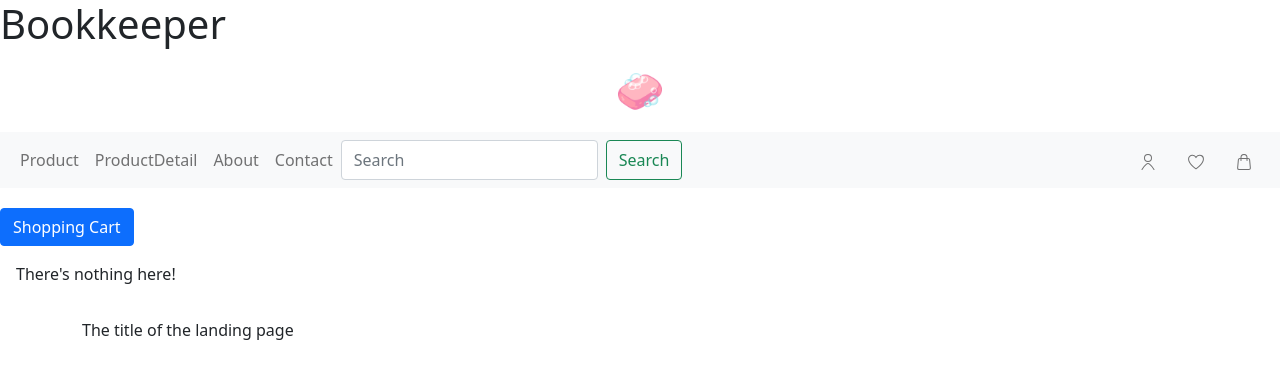
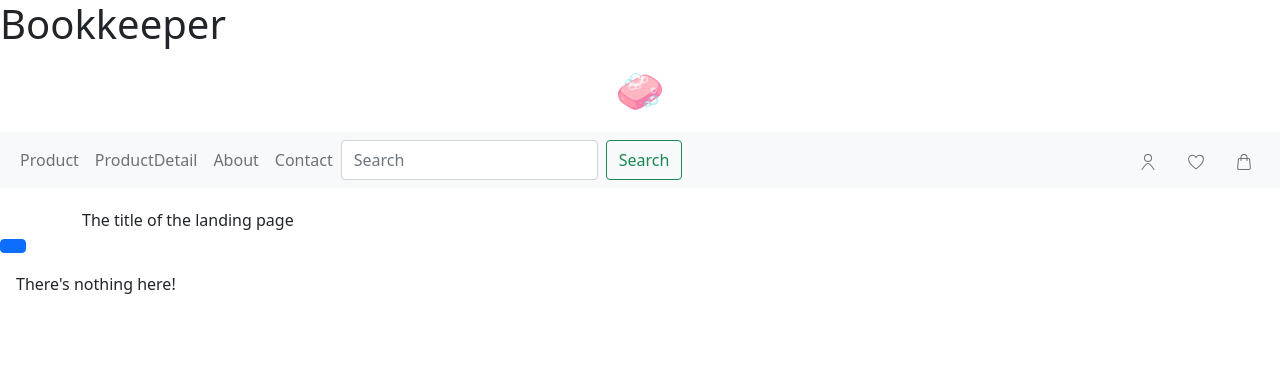
Before and after one commit to ChuyingHe/ap-frontend-react, a React (Create React App) app: page / in a window 1280 px wide. Shown: the top 378 px of the page. Built offline with nearby package versions, Linux system fonts and the light colour scheme.

Commit message:
update shoppingcart

```diff
--- a/src/App.tsx
+++ b/src/App.tsx
@@ -1,6 +1,6 @@
 import './App.css';
-import React, { Component } from 'react';
-import ShoppingCartSideBar from "./order/ShoppingCartSideBar"
+import React, { useState } from 'react';
+import ShoppingCartSideBar from './order/ShoppingCartSideBar';
 import LandingPage from './onepage/LandingPage';
 import { BrowserRouter, Routes, Route } from 'react-router-dom';
 import ProductDetail from './product/ProductDetail';
@@ -13,15 +13,20 @@ import APHeader from './shared/Header';
 import APNavigator from './shared/Navigator';
 
 const App: React.FC = () => {
+  // TODO: context: https://reactjs.org/docs/context.html
+  // const showCart = React.createContext(false);
+
   return (
     <div className="font-josefin-medium">
-        {/* LANDING HOME PAGE */}
       <h1>Bookkeeper</h1>
       <APHeader />
       <APNavigator />
-        {/* TODO: this should be the "Shopping cart buttons" */}
-        <ShoppingCartSideBar placement={"end"} name={"Shopping Cart"} />
-        <BrowserRouter >
+      <LandingPage></LandingPage>
+
+      <ShoppingCartSideBar />
+
+      {/* this is just a router */}
+      <BrowserRouter>
         <Routes>
           <Route path="products" element={<ProductList />} />
           <Route path="/products/:id" element={<ProductDetail />} />
@@ -41,9 +46,8 @@ const App: React.FC = () => {
           />
         </Routes>
       </BrowserRouter>
-        <LandingPage></LandingPage>
     </div>
   );
-}
+};
 
 export default App;
--- a/src/order/ShoppingCartSideBar.tsx
+++ b/src/order/ShoppingCartSideBar.tsx
@@ -1,9 +1,12 @@
 // TODO: OffCanvas
 import { Button } from 'react-bootstrap';
 import { useState } from 'react';
-import Offcanvas from 'react-bootstrap/Offcanvas'
+import Offcanvas from 'react-bootstrap/Offcanvas';
 
-function ShoppingCartSideBar({ name, ...props }: {name: string} & any) {
+function ShoppingCartSideBar({
+  name,
+  ...props
+}: { name: string } & any) {
   const [show, setShow] = useState<boolean>(false);
 
   const handleClose = () => setShow(false);
@@ -14,29 +17,22 @@ function ShoppingCartSideBar({ name, ...props }: {name: string} & any) {
       <Button variant="primary" onClick={handleShow} className="me-2">
         {name}
       </Button>
-      {/* <Offcanvas show={show} onHide={handleClose} {...props}>
+      <Offcanvas
+        show={show}
+        onHide={handleClose}
+        placement={'end'}
+        name={'Shopping Cart'}
+      >
         <Offcanvas.Header closeButton>
           <Offcanvas.Title>Offcanvas</Offcanvas.Title>
         </Offcanvas.Header>
         <Offcanvas.Body>
-          Some text as placeholder. In real life you can have the elements you
-          have chosen. Like, text, images, lists, etc.
+          Some text as placeholder. In real life you can have the
+          elements you have chosen. Like, text, images, lists, etc.
         </Offcanvas.Body>
-      </Offcanvas> */}
+      </Offcanvas>
     </>
   );
 }
 
 export default ShoppingCartSideBar;
-
-// function ShoppingCartSideBar() {
-//   return (
-//     <>
-//       {['start', 'end', 'top', 'bottom'].map((placement, idx) => (
-//         <OffCanvasExample key={idx} placement={placement} name={placement} />
-//       ))}
-//     </>
-//   );
-// }
-
-// export default ShoppingCartSideBar;
```
Lines whose indentation alone changed are shown as unchanged.
